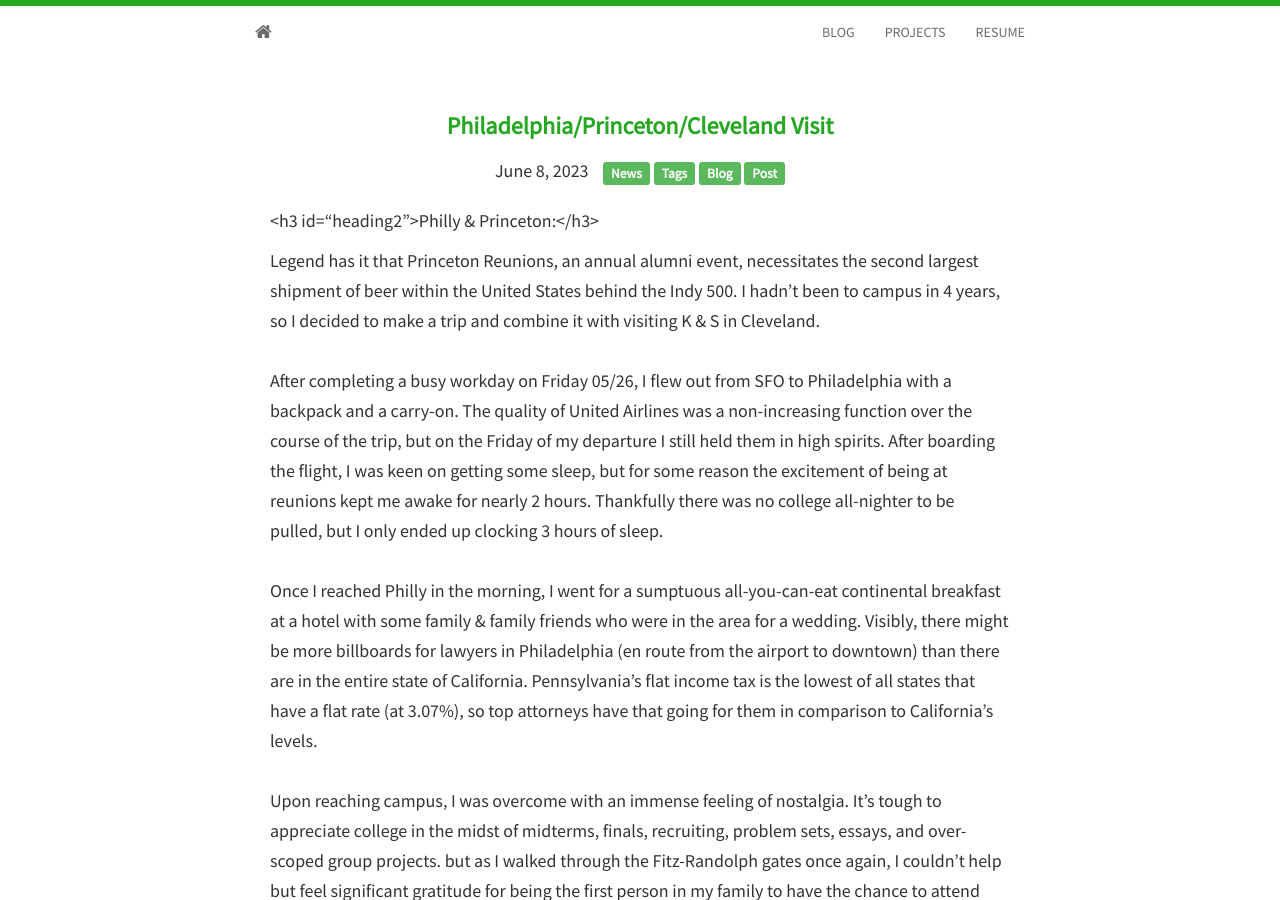
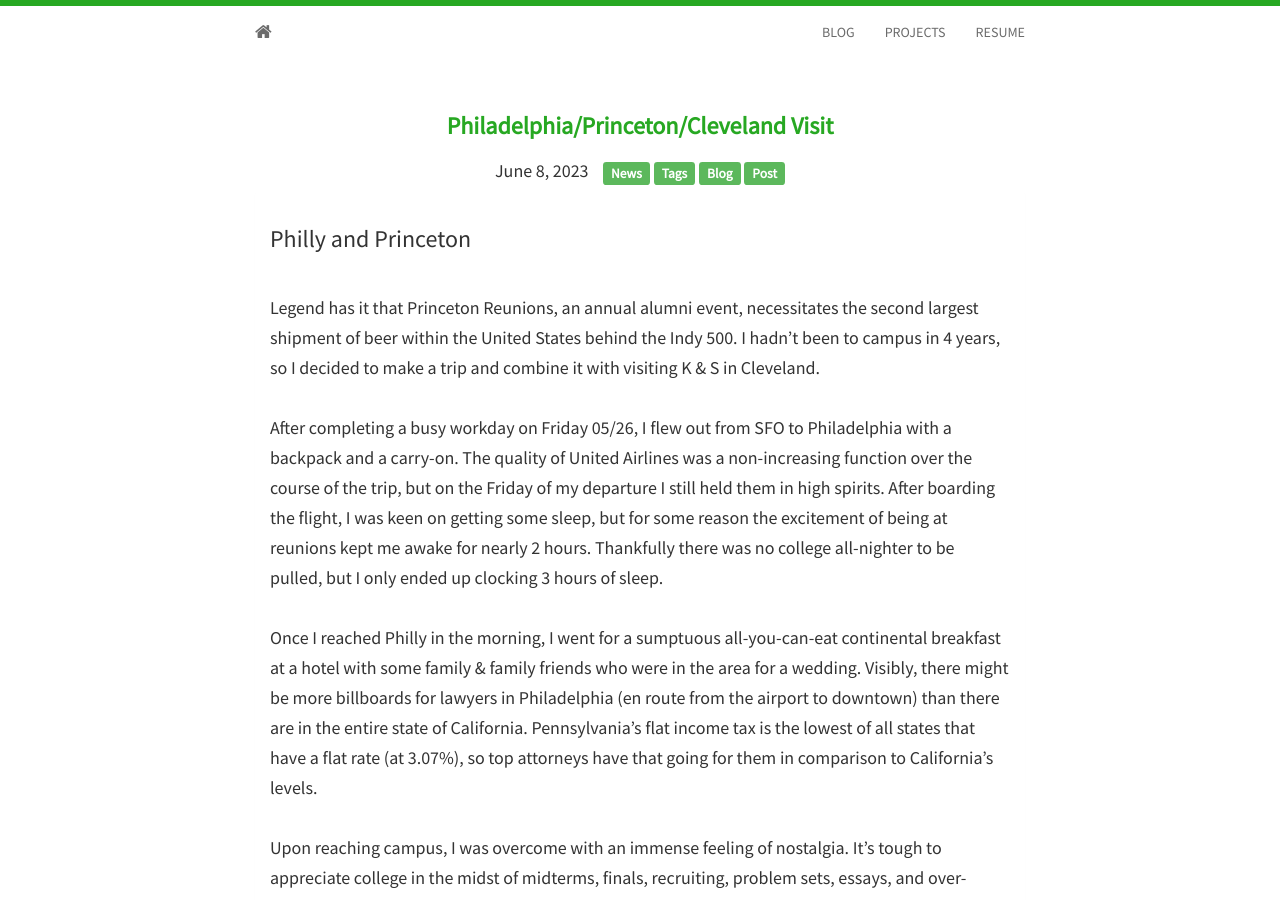
Before and after one commit to avinayak14/avinayak14.github.io, a Jekyll site: the page built from _posts/2023-06-08-post6.md, in a window 1280 px wide and 900 px high. Built offline with Jekyll 4.4.1, drawn with Linux system fonts in a browser that asks for light colours; nearby versions of some CDN libraries.

Commit message:
fix formatting

```diff
--- a/_posts/2023-06-08-post6.md
+++ b/_posts/2023-06-08-post6.md
@@ -8,8 +8,8 @@ tags:
 - Post
 ---
 
-<h3 id=“heading2">Philly & Princeton:</h3>
-
+<h3 id="heading2">Philly and Princeton</h3>
+<br/>
 Legend has it that Princeton Reunions, an annual alumni event, necessitates the second largest shipment of beer within the United States behind the Indy 500. I hadn't been to campus in 4 years, so I decided to make a trip and combine it with visiting K & S in Cleveland.
 <br/>
 <br/>
@@ -35,7 +35,7 @@ On Sunday morning, 5 of us (sadly missing SD since he had to work) had a very wh
 <br/>
 
 <h3 id=“heading2">Cleveland:</h3>
-
+<br/>
 Upon reaching Cleveland, KK picked me up from the airport and we headed home to their place, which is a spacious residence with a comfortable guest bedroom. The weather was immaculate in the evening so the three of us (me, K, S) went on a walk around lower Shaker Lake. We (S) tried climbing some trees and doing some outdoor cartwheels, but I realized I’m significantly less comfortable with even 10-12ft heights without a harness than 10 years ago (with the exception of bouldering since there’s a padded landing).
 <br/>
 <br/>
```
